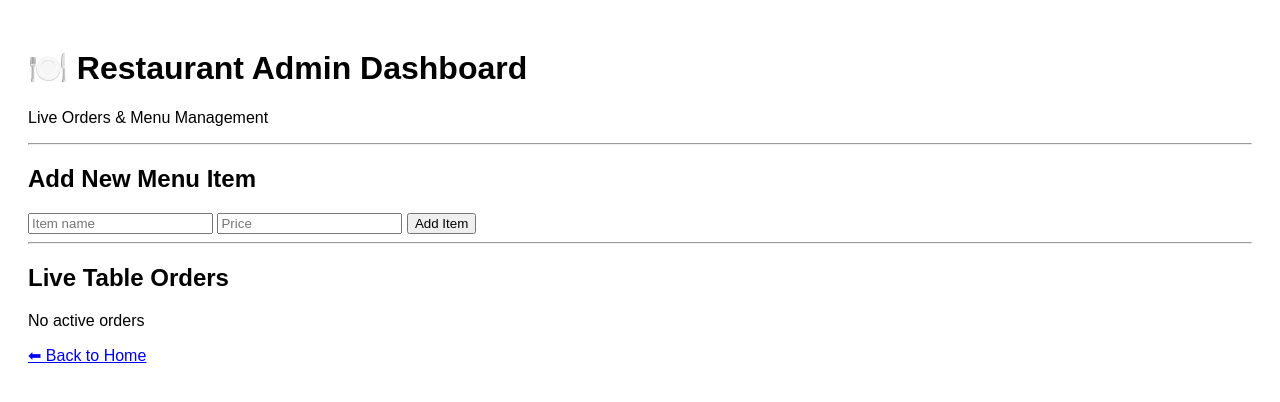
After one commit to Harshad-devp/QR_Restaurant_Project, a Flask app: page /admin in a window 1280 px wide. The commit adds this page. Shown: the top 402 px of the page. Run offline with Flask 3, Linux system fonts and the light colour scheme.

Commit message:
Day 9-10: SQLite DB integration, admin dashboard & menu management

```diff
--- a/app.py
+++ b/app.py
@@ -1,31 +1,31 @@
-from flask import Flask, render_template, session, redirect, url_for
+from flask import Flask, render_template, session, redirect, url_for, request
+
+from database import init_db, get_db_connection
+from flask import request
 
 app = Flask(__name__)
 app.secret_key = "supersecretkey"
 
-# -------------------------------
-# Temporary Menu Database
-# -------------------------------
-menu_items = [
-    {"id": 1, "name": "Margherita Pizza", "price": 199},
-    {"id": 2, "name": "Veg Burger", "price": 99},
-    {"id": 3, "name": "Pasta", "price": 149},
-    {"id": 4, "name": "Cold Coffee", "price": 79}
-]
-
-# -------------------------------
+# =================================================
 # Home Page – Table Selection
-# -------------------------------
+# =================================================
 @app.route("/")
 def home():
     return render_template("index.html")
 
-# -------------------------------
-# Menu Page (Table-wise)
-# -------------------------------
+# =================================================
+# Menu Page (Table-wise) – DB BASED
+# =================================================
 @app.route("/menu/<int:table_id>")
 def menu(table_id):
     session["table_id"] = table_id
+
+    conn = get_db_connection()
+    menu_items = conn.execute(
+        "SELECT id, name, price FROM menu"
+    ).fetchall()
+    conn.close()
+
     return render_template(
         "menu.html",
         menu=menu_items,
@@ -33,9 +33,9 @@ def menu(table_id):
         tables=session.get("tables", {})
     )
 
-# -------------------------------
+# =================================================
 # Add Item to Cart (Table-wise)
-# -------------------------------
+# =================================================
 @app.route("/add/<int:item_id>")
 def add_to_cart(item_id):
 
@@ -49,45 +49,46 @@ def add_to_cart(item_id):
 
     cart = session["tables"][table_id]
 
-    # find item price
-    price = 0
-    for item in menu_items:
-        if item["id"] == item_id:
-            price = item["price"]
-            break
+    conn = get_db_connection()
+    item = conn.execute(
+        "SELECT price FROM menu WHERE id = ?",
+        (item_id,)
+    ).fetchone()
+    conn.close()
+
+    if not item:
+        return redirect(url_for("menu", table_id=session["table_id"]))
 
     if str(item_id) in cart:
         cart[str(item_id)]["qty"] += 1
     else:
         cart[str(item_id)] = {
-            "price": price,
+            "price": item["price"],
             "qty": 1
         }
 
     session["tables"][table_id] = cart
-    session.modified = True   # 🔥 VERY IMPORTANT
+    session.modified = True
 
     return redirect(url_for("menu", table_id=session["table_id"]))
 
-# -------------------------------
-# Remove Item from Cart (Table-wise)
-# -------------------------------
+# =================================================
+# Remove Item from Cart
+# =================================================
 @app.route("/remove/<int:item_id>")
 def remove_from_cart(item_id):
 
     table_id = str(session["table_id"])
 
     if "tables" in session and table_id in session["tables"]:
-        cart = session["tables"][table_id]
-        cart.pop(str(item_id), None)
-        session["tables"][table_id] = cart
-        session.modified = True   # 🔥 VERY IMPORTANT
+        session["tables"][table_id].pop(str(item_id), None)
+        session.modified = True
 
     return redirect(url_for("menu", table_id=session["table_id"]))
 
-# -------------------------------
-# Cart Page (Table-wise)
-# -------------------------------
+# =================================================
+# Cart Page
+# =================================================
 @app.route("/cart")
 def cart():
 
@@ -96,18 +97,26 @@ def cart():
     table_id = str(session.get("table_id"))
 
     if "tables" in session and table_id in session["tables"]:
+
+        conn = get_db_connection()
+
         for item_id, data in session["tables"][table_id].items():
-            for item in menu_items:
-                if item["id"] == int(item_id):
-                    item_total = data["price"] * data["qty"]
-                    grand_total += item_total
-                    cart_data.append({
-                        "id": item["id"],
-                        "name": item["name"],
-                        "price": data["price"],
-                        "qty": data["qty"],
-                        "total": item_total
-                    })
+            item = conn.execute(
+                "SELECT name FROM menu WHERE id = ?",
+                (item_id,)
+            ).fetchone()
+
+            if item:
+                total = data["price"] * data["qty"]
+                grand_total += total
+                cart_data.append({
+                    "name": item["name"],
+                    "qty": data["qty"],
+                    "price": data["price"],
+                    "total": total
+                })
+
+        conn.close()
 
     return render_template(
         "cart.html",
@@ -116,8 +125,67 @@ def cart():
         table_id=table_id
     )
 
-# -------------------------------
+# =================================================
+# Admin Dashboard – Live Orders
+# =================================================
+@app.route("/admin")
+def admin_dashboard():
+
+    tables = session.get("tables", {})
+    admin_data = []
+
+    conn = get_db_connection()
+
+    for table_id, cart in tables.items():
+        table_total = 0
+        items = []
+
+        for item_id, data in cart.items():
+            item = conn.execute(
+                "SELECT name FROM menu WHERE id = ?",
+                (item_id,)
+            ).fetchone()
+
+            if item:
+                total = data["price"] * data["qty"]
+                table_total += total
+                items.append({
+                    "name": item["name"],
+                    "qty": data["qty"],
+                    "total": total
+                })
+
+        admin_data.append({
+            "table_id": table_id,
+            "items": items,
+            "total": table_total
+        })
+
+    conn.close()
+
+    return render_template("admin.html", tables=admin_data)
+
+from flask import request
+
+@app.route("/admin/add", methods=["POST"])
+def admin_add_item():
+    name = request.form["name"]
+    price = request.form["price"]
+
+    conn = get_db_connection()
+    conn.execute(
+        "INSERT INTO menu (name, price) VALUES (?, ?)",
+        (name, price)
+    )
+    conn.commit()
+    conn.close()
+
+    return redirect(url_for("admin_dashboard"))
+
+
+# =================================================
 # Run Server
-# -------------------------------
+# =================================================
 if __name__ == "__main__":
+    init_db()        # ✅ ONLY ONCE
     app.run(debug=True)
--- /dev/null
+++ b/database.py
@@ -0,0 +1,23 @@
+import sqlite3
+
+DB_NAME = "restaurant.db"
+
+def get_db_connection():
+    conn = sqlite3.connect(DB_NAME)
+    conn.row_factory = sqlite3.Row
+    return conn
+
+def init_db():
+    conn = get_db_connection()
+
+    conn.execute("""
+        CREATE TABLE IF NOT EXISTS menu (
+            id INTEGER PRIMARY KEY AUTOINCREMENT,
+            name TEXT NOT NULL,
+            price INTEGER NOT NULL,
+            category TEXT NOT NULL
+        )
+    """)
+
+    conn.commit()
+    conn.close()
--- /dev/null
+++ b/templates/admin.html
@@ -0,0 +1,64 @@
+<!DOCTYPE html>
+<html lang="en">
+<head>
+    <meta charset="UTF-8">
+    <title>Admin Dashboard</title>
+</head>
+
+<body style="font-family: Arial, sans-serif; padding: 20px;">
+
+    <!-- Header -->
+    <h1>🍽️ Restaurant Admin Dashboard</h1>
+    <p>Live Orders & Menu Management</p>
+
+    <hr>
+
+    <!-- ============================= -->
+    <!-- ADD NEW MENU ITEM (ADMIN) -->
+    <!-- ============================= -->
+    <h2>Add New Menu Item</h2>
+
+    <form method="post" action="/admin/add">
+        <input type="text" name="name" placeholder="Item name" required>
+        <input type="number" name="price" placeholder="Price" required>
+        <button type="submit">Add Item</button>
+    </form>
+
+    <hr>
+
+    <!-- ============================= -->
+    <!-- LIVE ORDERS (TABLE-WISE) -->
+    <!-- ============================= -->
+    <h2>Live Table Orders</h2>
+
+    {% if tables %}
+        {% for table in tables %}
+            <h3>Table {{ table["table_id"] }}</h3>
+
+            {% if table["items"] %}
+                <ul>
+                    {% for item in table["items"] %}
+                        <li>
+                            {{ item["name"] }}
+                            | Qty: {{ item["qty"] }}
+                            | Total: ₹{{ item["total"] }}
+                        </li>
+                    {% endfor %}
+                </ul>
+
+                <strong>Table Total: ₹{{ table["total"] }}</strong>
+            {% else %}
+                <p>No items ordered</p>
+            {% endif %}
+
+            <hr>
+        {% endfor %}
+    {% else %}
+        <p>No active orders</p>
+    {% endif %}
+
+    <!-- Navigation -->
+    <a href="/">⬅ Back to Home</a>
+
+</body>
+</html>
```
Also changed, not shown: templates/cart.html (+12 -4 lines), templates/index.html (+8 -4 lines), templates/menu.html (+12 -5 lines), restaurant.db (added).
